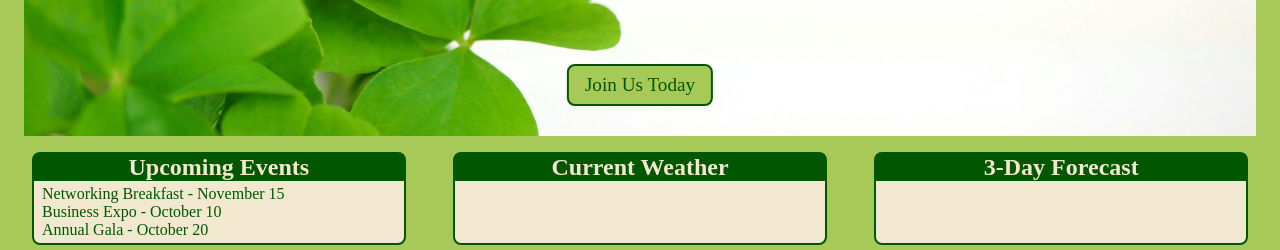
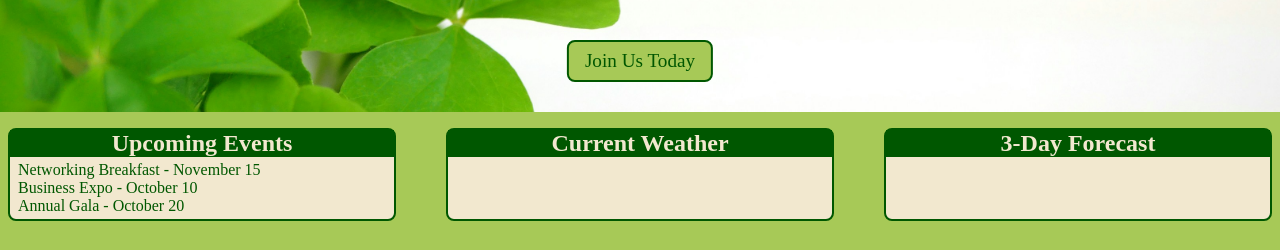
Before and after one commit to Fehlipe19/wdd231, a website with bundled scripts: page chamber/index.html in a window 1280 px wide. Shown: the part 249-499 px from the top of the page. Built offline with nearby package versions, Linux system fonts and the light colour scheme; no server answers.

Commit message:
Fix padding

```diff
--- a/chamber/styles/chambersmall.css
+++ b/chamber/styles/chambersmall.css
@@ -391,9 +391,9 @@ h3 {
   padding-bottom: 16px;
 }
 
-main {
+/* main {
   padding: 24px;
-}
+} */
 
 #membership-details {
   visibility: hidden;
```
